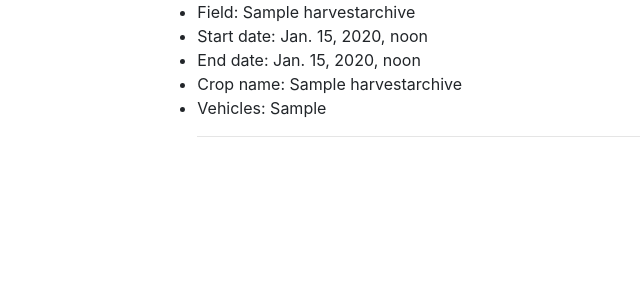
After one commit to ktm2142/farm_planner, a Django app: page /harvests/archive/ in a window 1280 px wide. The commit adds this page. Shown: the top 300 px of the page, without its empty margins (71-711 px from the left). Run offline with Django 5.2, Linux system fonts and the light colour scheme; tables that the repository leaves empty hold one stand-in row (values such as "Sample post").

Commit message:
feat: implement harvest list view and update complete method in Harvest model

```diff
--- a/harvest_app/admin.py
+++ b/harvest_app/admin.py
@@ -65,5 +65,5 @@ class HarvestAdmin(admin.ModelAdmin):
 @admin.register(HarvestArchive)
 class HarvestArchiveAdmin(admin.ModelAdmin):
     list_display = [
-        "start_date", "field_name", "end_date"
+        "start_date", "field_name"
     ]
--- a/harvest_app/models.py
+++ b/harvest_app/models.py
@@ -148,12 +148,11 @@ class Harvest(models.Model):
                 "driver"
             )
         )
-        crop = self.field.crop.name if self.field.crop else "-"
         with transaction.atomic():
             HarvestArchive.objects.create(
                 start_date=self.start_date,
                 field_name=self.field.name,
-                crop_name=crop,
+                crop_name=self.crop,
                 storage_name=self.storage.name,
                 vehicles_info=vehicles,
             )
@@ -172,7 +171,8 @@ class HarvestArchive(models.Model):
         ordering = ["start_date"]
 
     def __str__(self):
-        return f"Harvest from {self.date} on {self.field_name}"
+        return (f"Harvest from {self.start_date} to "
+                f"{self.end_date} on {self.field_name}")
 
 
 class HarvestVehicle(models.Model):
--- a/harvest_app/urls.py
+++ b/harvest_app/urls.py
@@ -1,6 +1,6 @@
 from django.urls import path
 from harvest_app.views import FieldListView, CropListView, StorageListView, DriverListView, TrailerListView, \
-    VehicleListView, HarvestListView
+    VehicleListView, HarvestListView, HarvestArchiveList
 
 urlpatterns = [
     path("fields/", FieldListView.as_view(), name="field-list"),
@@ -10,6 +10,11 @@ urlpatterns = [
     path("trailers/", TrailerListView.as_view(), name="trailer-list"),
     path("vehicles/", VehicleListView.as_view(), name="vehicle-list"),
     path("harvests/", HarvestListView.as_view(), name="harvest-list"),
+    path(
+        "harvests/archive/",
+        HarvestArchiveList.as_view(),
+        name="harvest-archive-list"
+    ),
 ]
 
 app_name = "harvest_app"
--- a/harvest_app/views.py
+++ b/harvest_app/views.py
@@ -1,5 +1,5 @@
 from django.views.generic import ListView
-from harvest_app.models import Field, Crop, Storage, Driver, Trailer, Vehicle, Harvest
+from harvest_app.models import Field, Crop, Storage, Driver, Trailer, Vehicle, Harvest, HarvestArchive
 
 
 class FieldListView(ListView):
@@ -28,3 +28,9 @@ class VehicleListView(ListView):
 
 class HarvestListView(ListView):
     model = Harvest
+
+
+class HarvestArchiveList(ListView):
+    model = HarvestArchive
+    context_object_name = "harvest_archive_list"
+    template_name = "harvest_app/harvest_archive_list.html"
--- /dev/null
+++ b/templates/harvest_app/harvest_archive_list.html
@@ -0,0 +1,28 @@
+{% extends "base.html" %}
+
+{% block content %}
+  <div>
+    {% if harvest_archive_list %}
+      <ul>
+        {% for harvest_archive in harvest_archive_list %}
+          <li>Field: {{ harvest_archive.field_name }}</li>
+          <li>Start date: {{ harvest_archive.start_date }}</li>
+          <li>End date: {{ harvest_archive.end_date }}</li>
+          <li>Crop name: {{ harvest_archive.crop_name }}</li>
+          <li>Vehicles: {{ harvest_archive.vehicles_info }}</li>
+
+          {#          <ul>#}
+          {#            {% for vehicle_info in harvest_archive.vehicles_info %}#}
+          {#              <li>#}
+          {#                {{ vehicle_info }}#}
+          {#              </li>#}
+          {#            {% endfor %}#}
+          {#          </ul>#}
+
+          <hr>
+        {% endfor %}
+
+      </ul>
+    {% endif %}
+  </div>
+{% endblock %}
--- a/templates/harvest_app/storage_list.html
+++ b/templates/harvest_app/storage_list.html
@@ -6,6 +6,7 @@
     	<ul>
       {% for storage in storage_list %}
       	<li>{{ storage.name }}</li>
+      	<li>{{ storage.capacity }} tonnes</li>
         <hr>
       {% endfor %}
 
```
Also changed, not shown: harvest_app/tests.py (+8 -0 lines).
